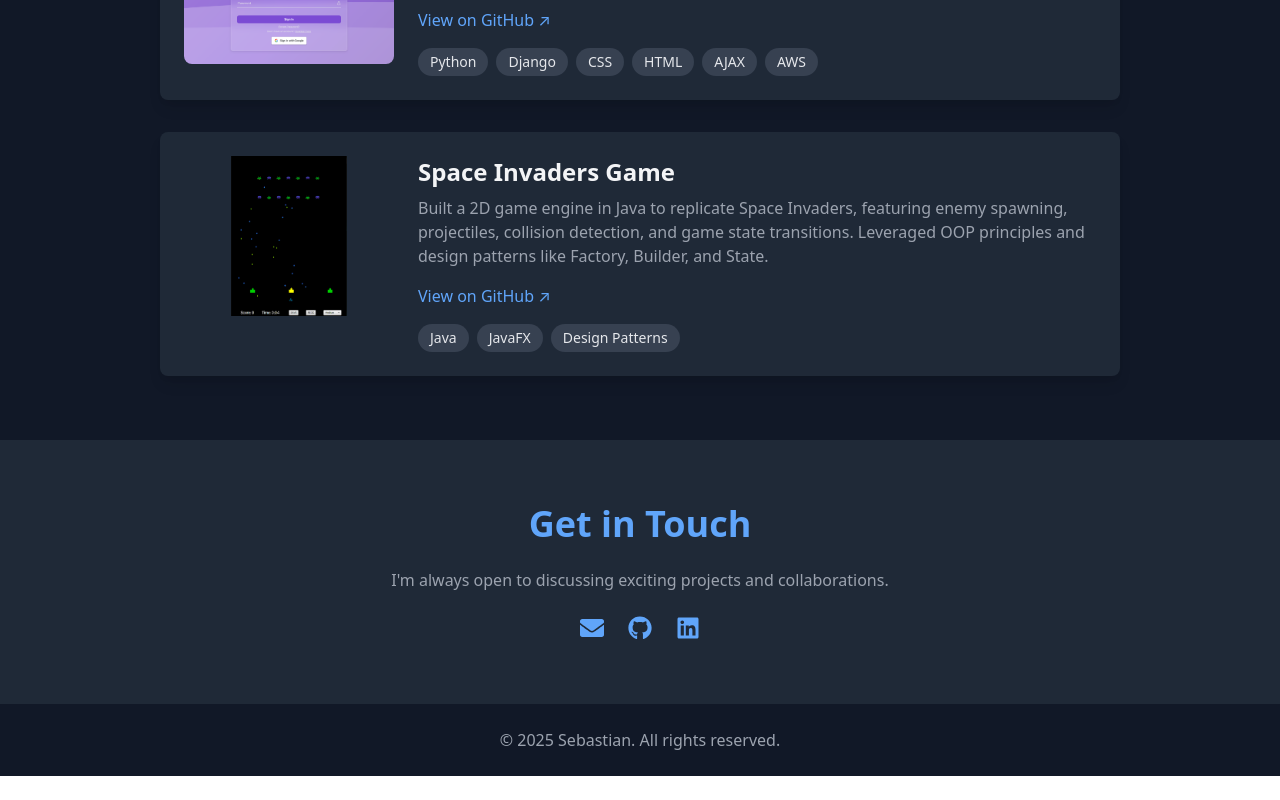
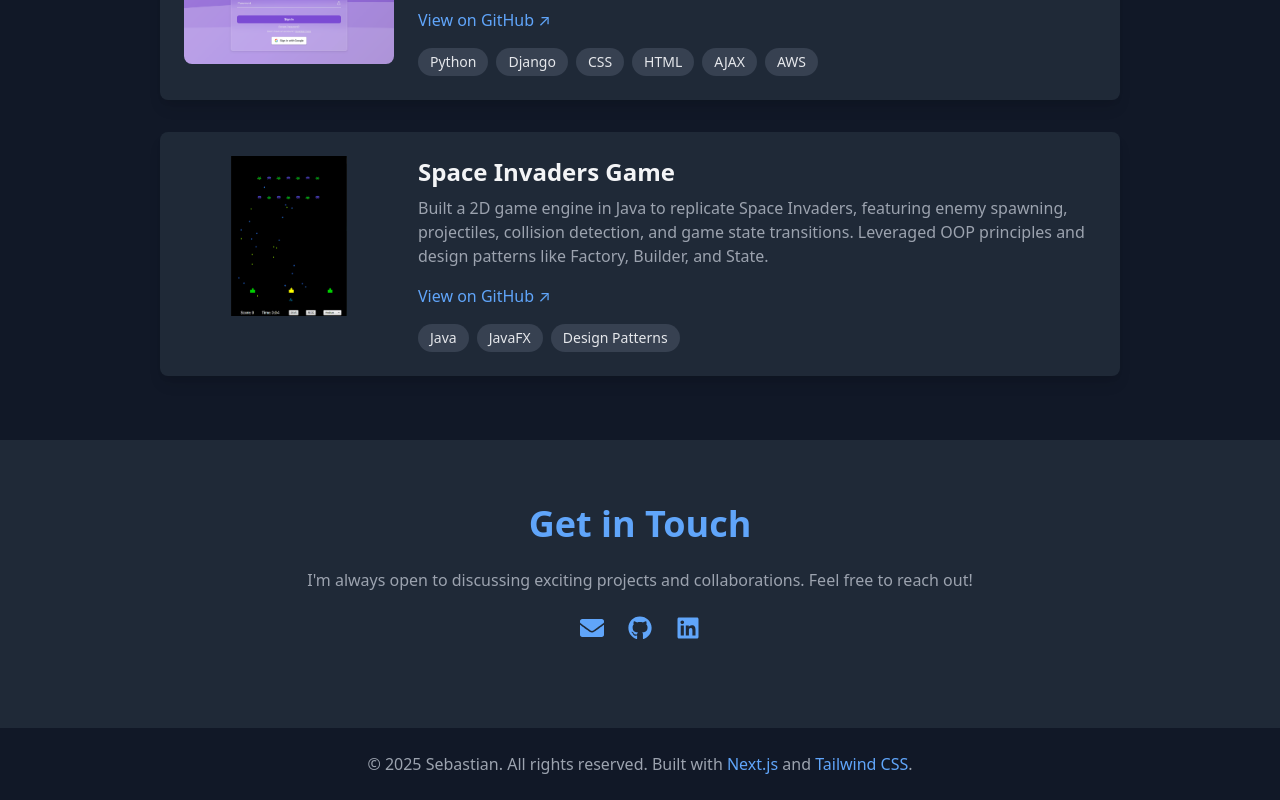
Before and after one commit to seb-skontos/seb-skontos.github.io, a React (Create React App) app: page / in a window 1280 px wide. Shown: the part 2044-2844 px from the top of the page. Before the commit the page ends 2820 px from the top, so only its background shows below. Built offline with nearby package versions, Linux system fonts and the light colour scheme.

Commit message:
small updates to footer

```diff
--- a/src/Portfolio.jsx
+++ b/src/Portfolio.jsx
@@ -100,7 +100,7 @@ const Portfolio = () => {
       <Contact />
       {/* Footer */}
       <footer className="bg-gray-900 text-gray-400 text-center py-6">
-        <p>&copy; 2025 Sebastian. All rights reserved.</p>
+        <p>&copy; 2025 Sebastian. All rights reserved. Built with <a href="https://nextjs.org/" target="_blank" rel="noopener noreferrer" className="text-blue-400 hover:underline">Next.js</a> and <a href="https://tailwindcss.com/" target="_blank" rel="noopener noreferrer" className="text-blue-400 hover:underline">Tailwind CSS</a>. </p>
       </footer>
       {/* Background Canvas */}
       <canvas
--- a/src/components/Contact.jsx
+++ b/src/components/Contact.jsx
@@ -4,15 +4,19 @@ import { FaEnvelope, FaGithub, FaLinkedin } from "react-icons/fa";
 const Contact = () => (
   <section id="contact" className="bg-gray-800 py-16 text-center text-gray-100 px-8 md:px-20 lg:px-40">
     <h2 className="text-4xl font-bold text-blue-400 mb-6">Get in Touch</h2>
-    <p className="text-gray-400 mb-6">I'm always open to discussing exciting projects and collaborations.</p>
-    <div className="flex justify-center space-x-6">
-      <a href="mailto:skontossebastian@gmail.com" className="text-blue-400 hover:text-blue-500 text-2xl">
+    <p className="text-gray-400 mb-6">
+      I'm always open to discussing exciting projects and collaborations. Feel free to reach out!
+    </p>
+
+    {/* Contact Icons */}
+    <div className="flex justify-center space-x-6 mb-6">
+      <a href="mailto:skontossebastian@gmail.com" className="text-blue-400 hover:text-blue-500 text-2xl transition-transform transform hover:scale-110">
         <FaEnvelope />
       </a>
-      <a href="https://github.com/ssko7098" target="_blank" rel="noopener noreferrer" className="text-blue-400 hover:text-blue-500 text-2xl">
+      <a href="https://github.com/ssko7098" target="_blank" rel="noopener noreferrer" className="text-blue-400 hover:text-blue-500 text-2xl transition-transform transform hover:scale-110">
         <FaGithub />
       </a>
-      <a href="https://linkedin.com/in/sebastian-skontos" target="_blank" rel="noopener noreferrer" className="text-blue-400 hover:text-blue-500 text-2xl">
+      <a href="https://linkedin.com/in/sebastian-skontos" target="_blank" rel="noopener noreferrer" className="text-blue-400 hover:text-blue-500 text-2xl transition-transform transform hover:scale-110">
         <FaLinkedin />
       </a>
     </div>
```
